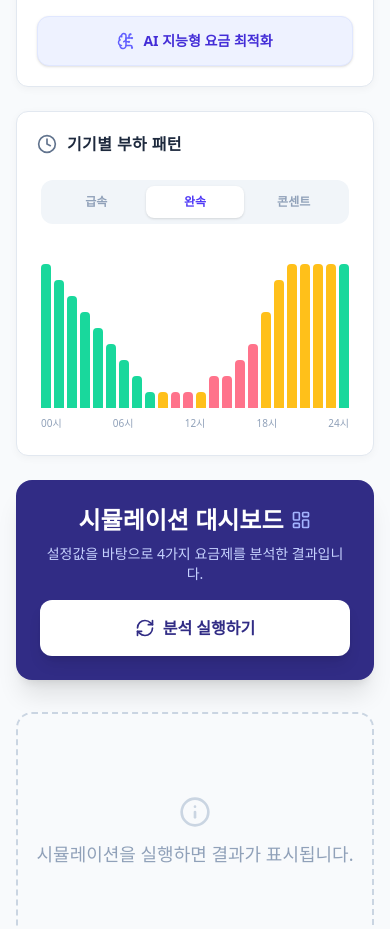
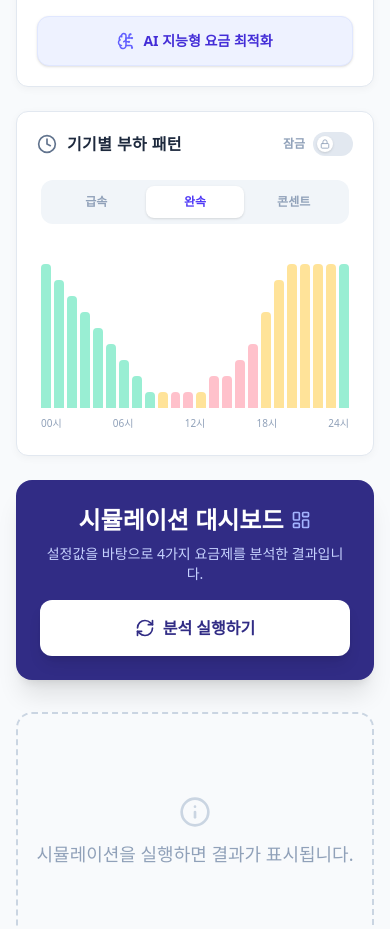
Before and after one commit to Remmikim-bit/EV-cal, a React (Vite) app: page / in a window 390 px wide. Shown: the part 1300-2229 px from the top of the page. Built offline with nearby package versions, Linux system fonts and the light colour scheme.

Commit message:
모바일 조작성 강화

```diff
--- a/src/App.jsx
+++ b/src/App.jsx
@@ -1,6 +1,6 @@
 import React, { useState, useMemo, useEffect } from 'react';
 import { PieChart, Pie, Cell, BarChart, Bar, XAxis, YAxis, Tooltip, ResponsiveContainer } from 'recharts';
-import { Zap, Settings, Info, TrendingUp, BrainCircuit, RefreshCw, CheckCircle2, Clock, LayoutDashboard, BarChart3, PieChart as PieChartIconSvg, Sun, CloudSun, Snowflake, X } from 'lucide-react';
+import { Zap, Settings, Info, TrendingUp, BrainCircuit, RefreshCw, CheckCircle2, Clock, LayoutDashboard, BarChart3, PieChart as PieChartIconSvg, Sun, CloudSun, Snowflake, X, Lock, Unlock } from 'lucide-react';
 
 // ==========================================
 // UI Components (모바일 터치 최적화 & 폰트 확대)
@@ -106,6 +106,15 @@ const HelpModal = ({ onClose }) => (
           </h3>
           <p className="text-slate-600 text-sm leading-relaxed pl-6">
             우측 대시보드에서 '분석 실행하기'를 클릭하면 4가지 한전 요금제(선택 I, II, III, 단일)를 시뮬레이션하여 가장 수익성이 높은 요금제(Best Choice)를 추천해줍니다.
+          </p>
+        </section>
+
+        <section>
+          <h3 className="text-base font-bold text-slate-800 mb-2 flex items-center gap-2">
+            <Clock size={16} className="text-slate-500" /> 5. 부하 패턴 수정
+          </h3>
+          <p className="text-slate-600 text-sm leading-relaxed pl-6">
+            모바일 오작동 방지를 위해 패턴 수정이 잠겨있습니다. 패턴을 변경하려면 우측 상단의 <span className="font-bold text-indigo-600">잠금 스위치</span>를 켜서 수정 모드로 전환하세요.
           </p>
         </section>
       </div>
@@ -215,6 +224,7 @@ export default function App() {
   const [activeFeeTab, setActiveFeeTab] = useState('slow');
   const [activePatternTab, setActivePatternTab] = useState('slow');
   const [showHelp, setShowHelp] = useState(false);
+  const [isPatternEditable, setIsPatternEditable] = useState(false);
 
   const [simData, setSimData] = useState({
     totalUsage: 15000,
@@ -643,7 +653,23 @@ export default function App() {
 
                 {/* 4. Patterns */}
                 <Card className="overflow-hidden">
-                    <SectionHeader icon={Clock} title="기기별 부하 패턴" />
+                    <div className="relative">
+                        <SectionHeader icon={Clock} title="기기별 부하 패턴" />
+                        <div className="absolute top-0 right-0 flex items-center gap-2">
+                             <span className={`text-xs font-bold ${isPatternEditable ? 'text-indigo-600' : 'text-slate-400'}`}>
+                                {isPatternEditable ? '수정' : '잠금'}
+                             </span>
+                             <button
+                                onClick={() => setIsPatternEditable(!isPatternEditable)}
+                                className={`w-10 h-6 rounded-full p-1 transition-colors duration-200 ${isPatternEditable ? 'bg-indigo-600' : 'bg-slate-200'}`}
+                            >
+                                <div className={`w-4 h-4 bg-white rounded-full shadow-sm flex items-center justify-center transform transition-transform duration-200 ${isPatternEditable ? 'translate-x-4' : 'translate-x-0'}`}>
+                                    {isPatternEditable ? <Unlock size={10} className="text-indigo-600"/> : <Lock size={10} className="text-slate-400"/>}
+                                </div>
+                            </button>
+                        </div>
+                    </div>
+
                     <div className="flex bg-slate-100 p-1.5 rounded-xl mb-6 mx-1">
                         {['rapid', 'slow', 'outlet'].map(tab => (
                             <button
@@ -662,12 +688,13 @@ export default function App() {
                             return (
                                 <div key={h} className="relative group flex-1 h-full flex items-end">
                                     <div
-                                        className={`w-full rounded-t-sm transition-all ${color} opacity-90 group-hover:opacity-100`}
+                                        className={`w-full rounded-t-sm transition-all ${color} ${isPatternEditable ? 'opacity-90 group-hover:opacity-100' : 'opacity-40'}`}
                                         style={{ height: `${Math.max(weight * 10, 5)}%` }} // Minimum height for visibility
                                     ></div>
                                     <input
                                         type="range" min="0" max="10" step="1"
                                         value={weight}
+                                        disabled={!isPatternEditable}
                                         onChange={(e) => {
                                             const newWeights = [...inputHourlyWeights[activePatternTab]];
                                             newWeights[h] = Number(e.target.value);
@@ -676,7 +703,7 @@ export default function App() {
                                                 [activePatternTab]: newWeights
                                             }));
                                         }}
-                                        className="absolute inset-0 w-full h-full opacity-0 cursor-ns-resize z-10"
+                                        className={`absolute inset-0 w-full h-full opacity-0 z-10 ${isPatternEditable ? 'cursor-ns-resize' : 'cursor-default'}`}
                                         style={{ writingMode: 'vertical-lr', direction: 'rtl' }}
                                     />
                                 </div>
```
